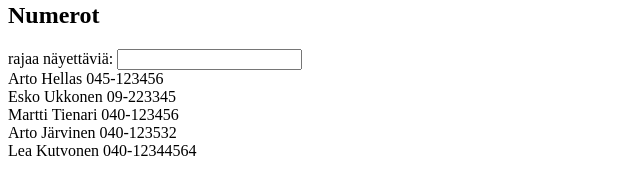
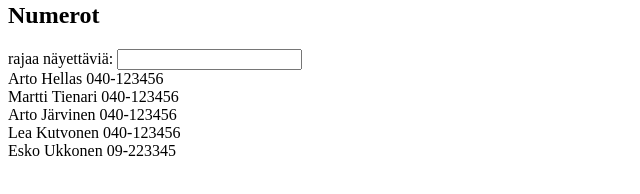
Before and after one commit to tsd80/mooc-fullstackopen-2019, a React (Create React App) app in the folder 2/puhelinluettelo/: page / in a window 1280 px wide. Shown: the part 148-342 px from the top of the page, without its empty margins (0-640 px from the left). Built offline with nearby package versions, Linux system fonts and the light colour scheme; data requests are answered from the project's data file.

Commit message:
2.11: Part 6, puhelinluettello

```diff
--- /dev/null
+++ b/2/puhelinluettelo/db.json
@@ -0,0 +1,29 @@
+{
+  "persons": [
+    {
+      "name": "Arto Hellas",
+      "number": "040-123456",
+      "id": 1
+    },
+    {
+      "name": "Martti Tienari",
+      "number": "040-123456",
+      "id": 2
+    },
+    {
+      "name": "Arto Järvinen",
+      "number": "040-123456",
+      "id": 3
+    },
+    {
+      "name": "Lea Kutvonen",
+      "number": "040-123456",
+      "id": 4
+    },
+    {
+      "name": "Esko Ukkonen",
+      "number": "09-223345",
+      "id": 5
+    }
+  ]
+}
--- a/2/puhelinluettelo/package.json
+++ b/2/puhelinluettelo/package.json
@@ -3,6 +3,7 @@
   "version": "0.1.0",
   "private": true,
   "dependencies": {
+    "axios": "^0.18.0",
     "react": "^16.8.6",
     "react-dom": "^16.8.6",
     "react-scripts": "2.1.8"
--- a/2/puhelinluettelo/src/components/App.js
+++ b/2/puhelinluettelo/src/components/App.js
@@ -1,4 +1,5 @@
-import React, { useState } from 'react'
+import React, { useState, useEffect } from 'react'
+import axios from 'axios'
 
 const PrintOut = (props) => {
   let i=0;
@@ -13,7 +14,7 @@
 
 const Name = (props) => {
   return (
-      <div>{props.name.name} {props.name.numero}</div>
+      <div>{props.name.name} {props.name.number}</div>
   )
 };
 
@@ -36,17 +37,13 @@
 };
 
 const App = () => {
-  const [ persons, setPersons] = useState([
-    {name: 'Arto Hellas', numero: '045-123456' },
-    {name: 'Esko Ukkonen', numero: '09-223345'},
-    {name: 'Martti Tienari', numero: '040-123456'},
-    {name: 'Arto Järvinen', numero: '040-123532'},
-    {name: 'Lea Kutvonen', numero: '040-12344564'}
-  ]);
+  const [persons, setPersons] = useState([]);
   const [newName, setNewName] = useState('');
   const [newPhone, setNewPhone] = useState('');
   const [search, setSearch] = useState('');
-
+  const onNameChange = (e) => setNewName(e.target.value);
+  const onPhoneChange = (e) => setNewPhone(e.target.value);
+  const onSearchChange = (e) => setSearch(e.target.value);
   const addPerson = (e) => {
     console.log(e.target.name);
     e.preventDefault();
@@ -60,9 +57,7 @@
     }
   };
 
-  const onNameChange = (e) => setNewName(e.target.value);
-  const onPhoneChange = (e) => setNewPhone(e.target.value);
-  const onSearchChange = (e) => setSearch(e.target.value);
+  useEffect(()=> {axios.get('http://localhost:3001/persons').then (resp =>{setPersons(resp.data)})},[]);
 
   return (
       <div>
```
